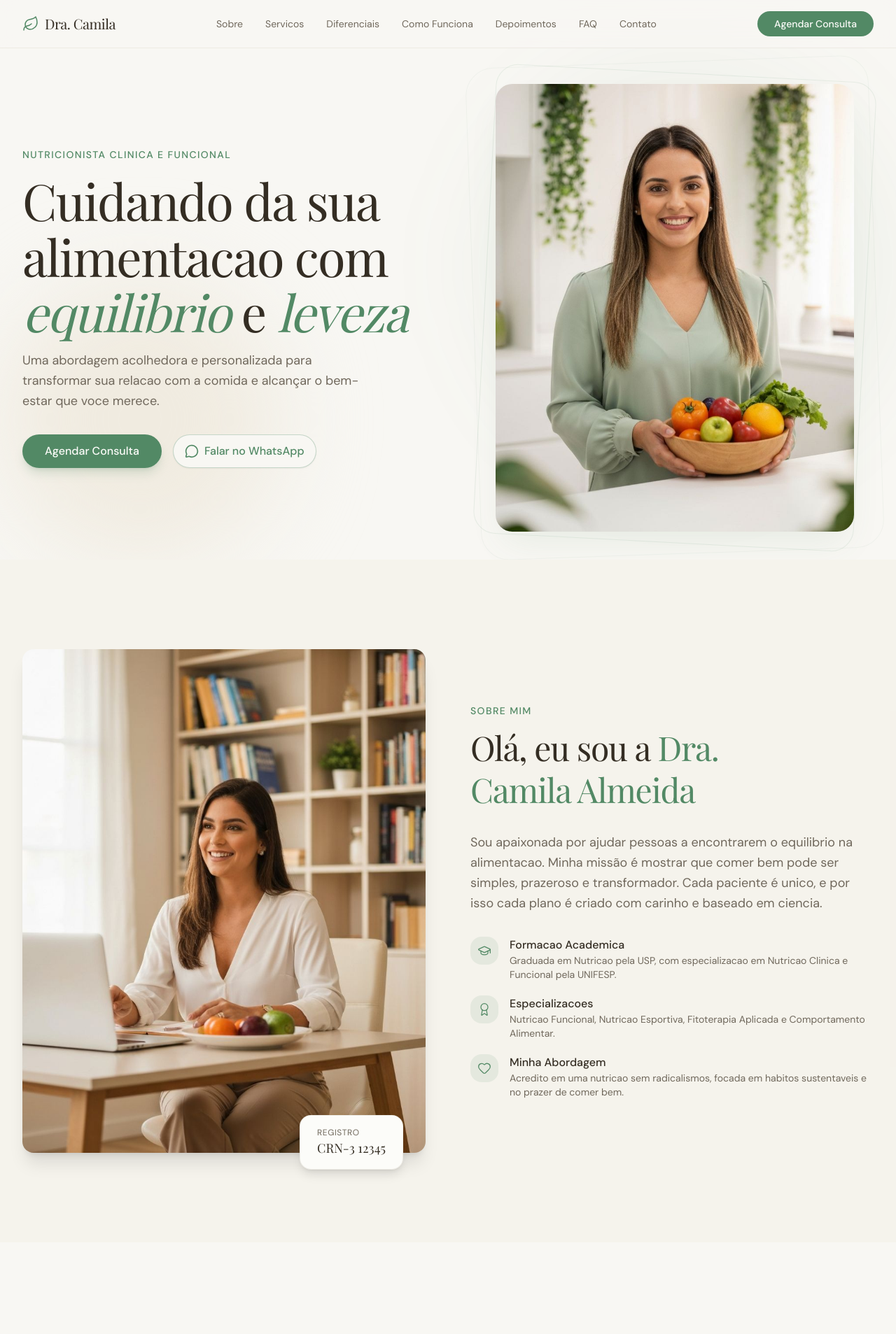
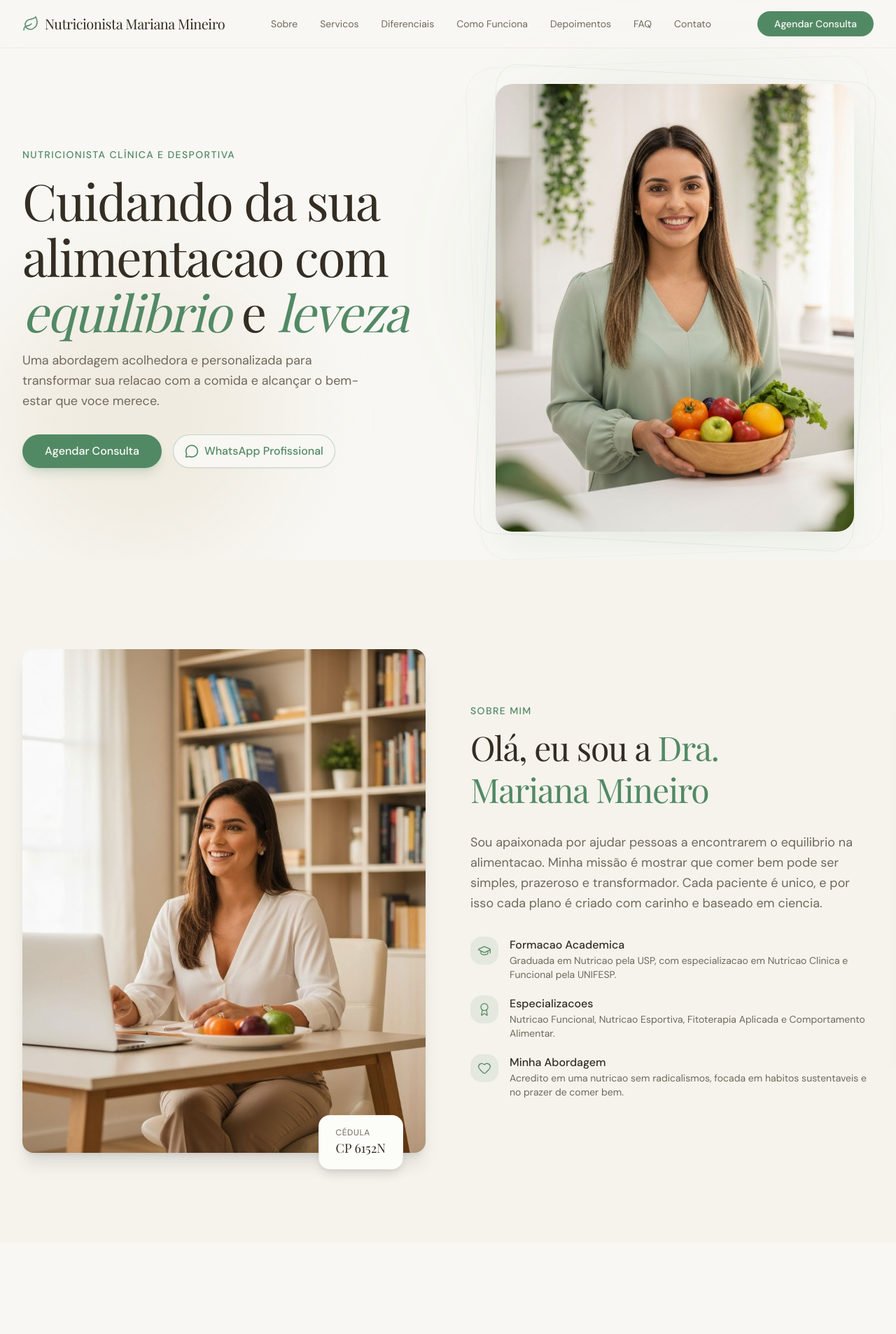
Before and after one commit to joaojoaofernandes/mariana-mineiro-landing-page, a Next.js app: page / in a window 1280 px wide. Shown: the top 1907 px of the page at 70% size. Built offline with nearby package versions, Linux system fonts and the light colour scheme; a web font is replaced by a local one.

Commit message:
modify some contact informations

```diff
--- a/app/layout.tsx
+++ b/app/layout.tsx
@@ -16,7 +16,7 @@ const playfair = Playfair_Display({
 })
 
 export const metadata: Metadata = {
-  title: 'Dra. Camila Almeida | Nutricionista Clinica e Funcional',
+  title: 'Mariana Mineiro Nutri',
   description:
     'Cuidando da sua alimentacao com equilibrio e leveza. Atendimento personalizado em nutricao clinica, funcional e esportiva.',
   icons: {
--- a/components/about.tsx
+++ b/components/about.tsx
@@ -19,8 +19,8 @@ export function About() {
             </div>
             {/* Floating credential badge */}
             <div className="absolute -bottom-6 -right-4 md:right-8 bg-card rounded-2xl shadow-lg px-6 py-4 border border-border/50">
-              <p className="text-xs text-muted-foreground uppercase tracking-wider">Registro</p>
-              <p className="font-serif text-lg text-foreground">CRN-3 12345</p>
+              <p className="text-xs text-muted-foreground uppercase tracking-wider">Cédula</p>
+              <p className="font-serif text-lg text-foreground">CP 6152N</p>
             </div>
           </div>
 
@@ -32,7 +32,7 @@ export function About() {
               </p>
               <h2 className="font-serif text-3xl sm:text-4xl lg:text-5xl leading-tight tracking-tight text-foreground text-balance">
                 Olá, eu sou a{" "}
-                <span className="text-primary">Dra. Camila Almeida</span>
+                <span className="text-primary">Dra. Mariana Mineiro</span>
               </h2>
             </div>
 
--- a/components/contact.tsx
+++ b/components/contact.tsx
@@ -10,20 +10,20 @@ const contactInfo = [
   {
     icon: MessageCircle,
     label: "WhatsApp",
-    value: "(11) 99999-9999",
-    href: "https://wa.me/5511999999999",
+    value: "+351 964 232 405",
+    href: "https://wa.me/351964232405",
   },
   {
     icon: Phone,
     label: "Telefone",
-    value: "(11) 3456-7890",
+    value: "+351 964 232 405",
     href: "tel:+551134567890",
   },
   {
     icon: Mail,
     label: "E-mail",
-    value: "contato@dracamila.com.br",
-    href: "mailto:contato@dracamila.com.br",
+    value: "marianamineiro.nutricionista@gmail.com",
+    href: "mailto:marianamineiro.nutricionista@gmail.com",
   },
   {
     icon: MapPin,
@@ -84,12 +84,12 @@ export function Contact() {
               className="rounded-full bg-primary text-primary-foreground hover:bg-primary/90 px-10 h-14 text-base shadow-lg shadow-primary/20 w-fit mx-auto lg:mx-0"
             >
               <a
-                href="https://wa.me/5511999999999"
-                target="_blank"
-                rel="noopener noreferrer"
+                  href="https://wa.me/351964232405"
+                  target="_blank"
+                  rel="noopener noreferrer"
               >
                 <MessageCircle className="size-5" />
-                Agendar pelo WhatsApp
+                Mandar Mensagem WhatsApp
               </a>
             </Button>
           </div>
--- a/components/footer.tsx
+++ b/components/footer.tsx
@@ -9,14 +9,14 @@ export function Footer() {
           <a href="#" className="flex items-center gap-2">
             <Leaf className="size-5 text-primary" strokeWidth={1.5} />
             <span className="font-serif text-lg text-foreground">
-              Dra. Camila Almeida
+              Nutricionista Mariana Mineiro
             </span>
           </a>
 
           {/* Social links */}
           <div className="flex items-center gap-6">
             <a
-              href="https://instagram.com/"
+              href="https://www.instagram.com/nutri.marianamineiro?igsh=MTMzdnh6enJqbjJrag=="
               target="_blank"
               rel="noopener noreferrer"
               className="text-muted-foreground hover:text-primary transition-colors"
@@ -31,22 +31,7 @@ export function Footer() {
               </svg>
             </a>
             <a
-              href="https://facebook.com/"
-              target="_blank"
-              rel="noopener noreferrer"
-              className="text-muted-foreground hover:text-primary transition-colors"
-              aria-label="Facebook"
-            >
-              <svg className="size-5" fill="currentColor" viewBox="0 0 24 24" aria-hidden="true">
-                <path
-                  fillRule="evenodd"
-                  d="M22 12c0-5.523-4.477-10-10-10S2 6.477 2 12c0 4.991 3.657 9.128 8.438 9.878v-6.987h-2.54V12h2.54V9.797c0-2.506 1.492-3.89 3.777-3.89 1.094 0 2.238.195 2.238.195v2.46h-1.26c-1.243 0-1.63.771-1.63 1.562V12h2.773l-.443 2.89h-2.33v6.988C18.343 21.128 22 16.991 22 12z"
-                  clipRule="evenodd"
-                />
-              </svg>
-            </a>
-            <a
-              href="https://linkedin.com/"
+              href="https://www.linkedin.com/in/mariana-mineiro-0216b9218/"
               target="_blank"
               rel="noopener noreferrer"
               className="text-muted-foreground hover:text-primary transition-colors"
@@ -60,7 +45,7 @@ export function Footer() {
 
           {/* Info */}
           <div className="flex flex-col gap-2 text-sm text-muted-foreground">
-            <p>CRN-3 12345 | Nutricionista Clinica e Funcional</p>
+            <p>CP 6152N | Nutricionista Clínica e Desportiva</p>
             <div className="flex items-center gap-4 justify-center">
               <a href="#" className="hover:text-primary transition-colors">
                 Politica de Privacidade
@@ -71,7 +56,7 @@ export function Footer() {
               </a>
             </div>
             <p className="text-xs text-muted-foreground/70 pt-2">
-              {'© 2026 Dra. Camila Almeida. Todos os direitos reservados.'}
+              {'© 2026 Nutricionista Mariana Mineiro. Todos os direitos reservados.'}
             </p>
           </div>
         </div>
--- a/components/hero.tsx
+++ b/components/hero.tsx
@@ -17,7 +17,7 @@ export function Hero() {
           <div className="flex flex-col gap-8 text-center lg:text-left order-2 lg:order-1">
             <div className="flex flex-col gap-4">
               <p className="text-sm font-medium tracking-widest uppercase text-primary">
-                Nutricionista Clinica e Funcional
+                Nutricionista Clínica e Desportiva
               </p>
               <h1 className="font-serif text-4xl sm:text-5xl lg:text-6xl xl:text-7xl leading-[1.1] tracking-tight text-foreground text-balance">
                 Cuidando da sua alimentacao com{" "}
@@ -32,11 +32,17 @@ export function Hero() {
 
             <div className="flex flex-col sm:flex-row gap-4 justify-center lg:justify-start">
               <Button
-                asChild
-                size="lg"
-                className="rounded-full bg-primary text-primary-foreground hover:bg-primary/90 px-8 h-12 text-base shadow-lg shadow-primary/20"
+                  asChild
+                  size="lg"
+                  className="rounded-full bg-primary text-primary-foreground hover:bg-primary/90 px-8 h-12 text-base shadow-lg shadow-primary/20"
               >
-                <a href="#contato">Agendar Consulta</a>
+                <a
+                    href="https://docs.google.com/forms/d/e/1FAIpQLSf01OWq1skGan03St81fEFXkU5tT7D1voH5MTGBChdTOMcSlw/viewform?fbclid=PAdGRleAQdB3pleHRuA2FlbQIxMQBzcnRjBmFwcF9pZA8xMjQwMjQ1NzQyODc0MTQAAae8tSznYg2UhykJcaGssj6MhlN9pvanFWk-Mr1JLXJPR2yJh6Z966sBhcewZA_aem_jDeRiyXutERpESj1lkewXw"
+                    target="_blank"
+                    rel="noopener noreferrer"
+                >
+                  Agendar Consulta
+                </a>
               </Button>
               <Button
                 asChild
@@ -45,12 +51,12 @@ export function Hero() {
                 className="rounded-full border-primary/30 text-primary hover:bg-primary/5 px-8 h-12 text-base"
               >
                 <a
-                  href="https://wa.me/5511999999999"
+                  href="https://wa.me/351964232405"
                   target="_blank"
                   rel="noopener noreferrer"
                 >
                   <MessageCircle className="size-5" />
-                  Falar no WhatsApp
+                  WhatsApp Profissional
                 </a>
               </Button>
             </div>
--- a/components/navbar.tsx
+++ b/components/navbar.tsx
@@ -24,7 +24,7 @@ export function Navbar() {
         <a href="#" className="flex items-center gap-2 group">
           <Leaf className="size-6 text-primary transition-transform duration-300 group-hover:rotate-12" strokeWidth={1.5} />
           <span className="font-serif text-xl tracking-tight text-foreground">
-            Dra. Camila
+            Nutricionista Mariana Mineiro
           </span>
         </a>
 
```
